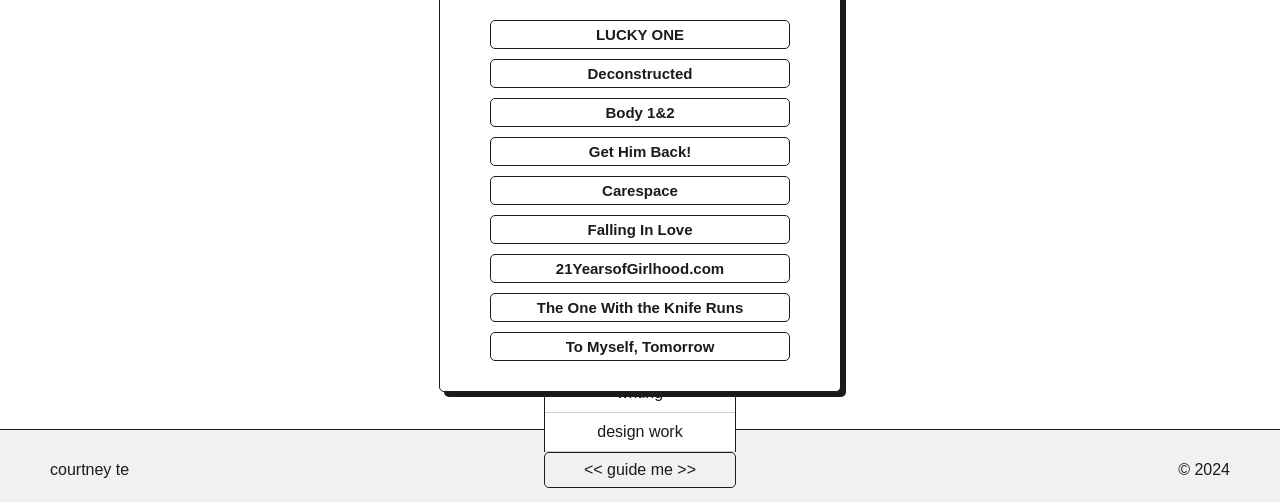
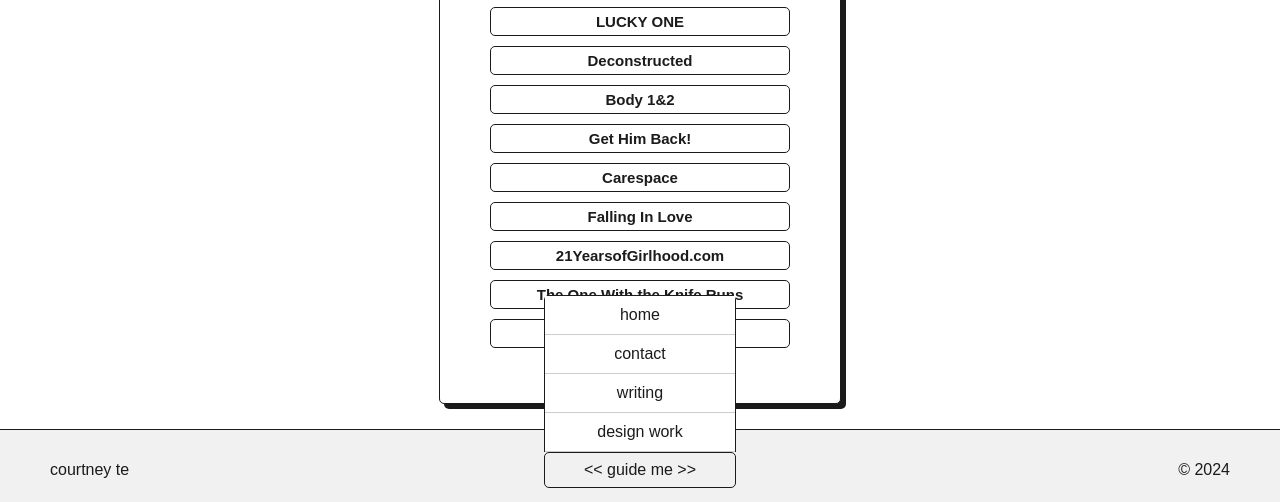
Before and after one commit to yeonskie/portfolio-updated, a plain HTML site: page pages/work.html in a window 1280 px wide. Both pictures are taken after a click on the button "<< guide me >>". Shown: the part 291-793 px from the top of the page. Drawn offline with Linux system fonts and the light colour scheme; a web font is replaced by a local one.

Commit message:
3.2 fixed directory

```diff
--- a/pages/work.css
+++ b/pages/work.css
@@ -66,6 +66,7 @@ body {
     color: white;
     display: flex;
     border-top: 1.5px solid #1b1b1b;
+    z-index:1000;
 }
 
 .section {
@@ -110,7 +111,6 @@ body {
     transform: translateX(-50%);
     background-color: #ffffff;
     min-width: 15vw;
-    z-index: 1001; /* Higher than .works */
     border-top-left-radius: 5px;
     border-top-right-radius: 5px;
     border-top: 1.5px solid #1b1b1b;
@@ -126,11 +126,13 @@ body {
     text-align: center;
     border-bottom: 1.5px solid #cccccc;
     z-index: 1000;
+    background-color:white;
 }
 
 .dropdown-content a:hover {
     background-color: #1b1b1b;
     color: #f1f1f1;
+    z-index: 1001;
 }
 
 button {
@@ -149,13 +151,12 @@ button {
     font-family: "epilogue", sans-serif;
     font-weight: 400;
     font-style: normal;
-    z-index: index 999;
+    z-index: 1001;
 }
 
 .dropdown button:hover {
     background-color: #1b1b1b;
     color: #f1f1f1;
-    z-index:99999;
 }
 
 .dropdown button:focus {
@@ -181,7 +182,7 @@ button {
 /* Ensure .works is positioned absolutely */
 .works {
     position: absolute;
-    z-index: 1;
+    z-index: 0;
 }
 
 
@@ -272,6 +273,7 @@ button {
     display: flex;
     flex-direction: column;
     align-items: center;
+    z-index:0;
 }
 
 
@@ -344,7 +346,6 @@ button {
     border-radius:5px;
     border:1.5px solid #1b1b1b;
     box-shadow: 5px 5px 0px #1b1b1b;
-    z-index:1;
 }
 
 .works {
@@ -358,7 +359,6 @@ button {
     box-shadow: 5px 5px 0px #1b1b1b;
     cursor:move;
     background-color:#fff;
-    z-index:0;
 }
 
 .close-btn {
@@ -496,3 +496,20 @@ h6 {
     margin:10px;
     text-align:left;
 }
+
+.container {
+    z-index:0;
+}
+
+.more {
+    margin-top:10px;
+    font-size:13px;
+}
+
+.more a {
+    color:#1b1b1b;
+}
+
+.more a:hover {
+    color:#ccc;
+}
--- a/pages/work.html
+++ b/pages/work.html
@@ -90,6 +90,9 @@
                         To Myself, Tomorrow
                     </a>
                 </div>
+                <div class="more">
+                <a href="more">+see more</a>
+                </div>
             </div>
             <div class="image-container">
                 <img id="hover-image" src="" alt="Hover Image">
```
